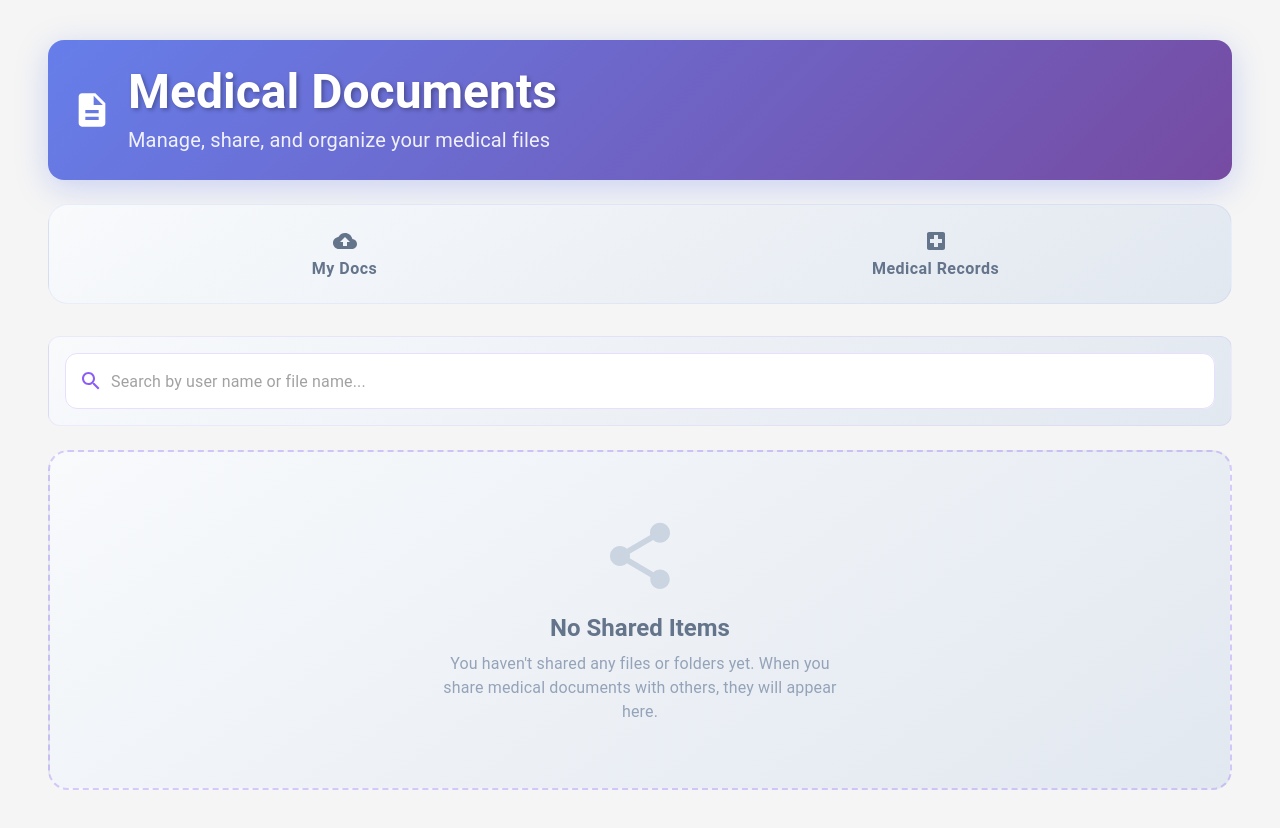
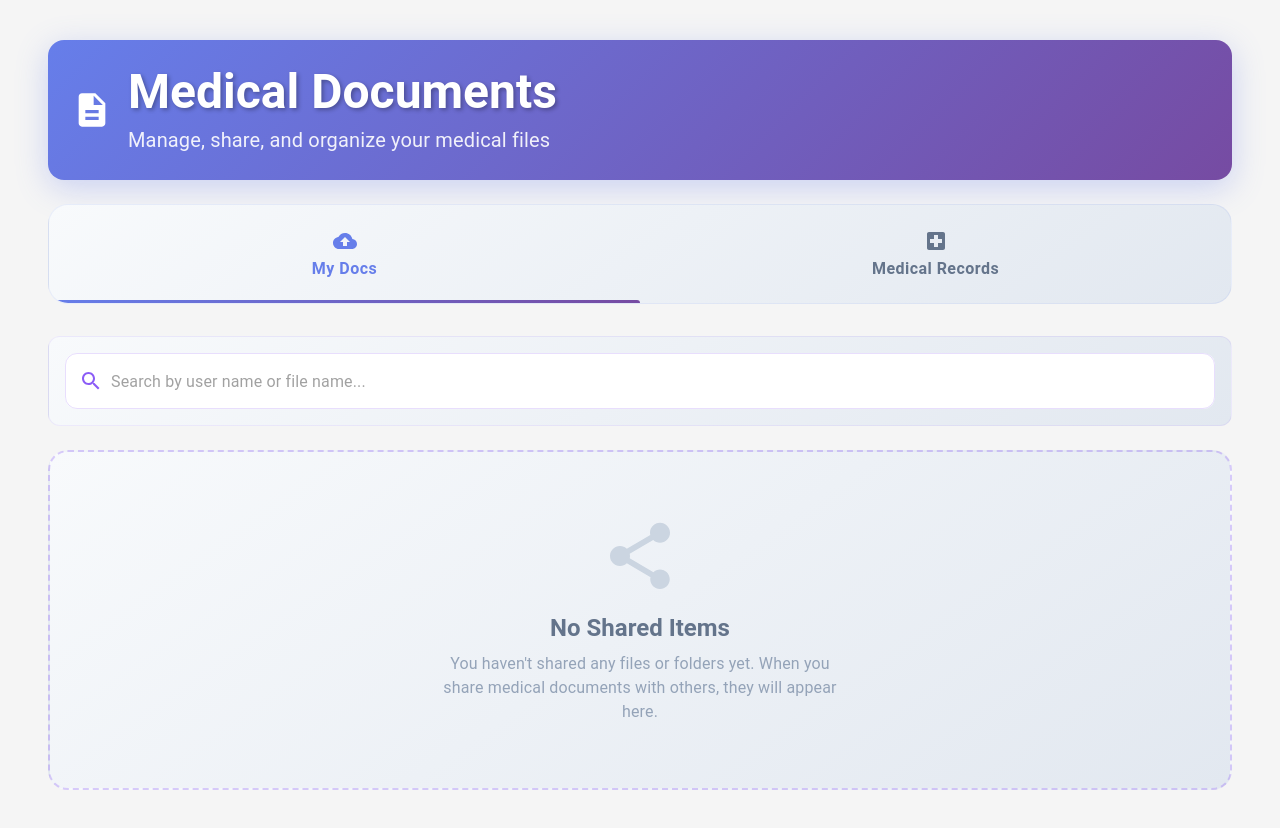
Before and after one commit to AmineMekki01/healthcare_management_platform, a React (Create React App) app in the folder frontend/: page /records/i-shared-with in a window 1280 px wide. Built offline with nearby package versions, Linux system fonts and the light colour scheme; sample sign-in values are in the browser's storage.

Commit message:
Fix S3 file sharing for filenames with special characters by URL encoding path segments

```diff
--- a/frontend/src/features/medical-records/components/Header.jsx
+++ b/frontend/src/features/medical-records/components/Header.jsx
@@ -34,27 +34,21 @@ function FileUploadHeader() {
 
   const activeView = getCurrentTab();
 
-  const getActiveTab = () => {
-    if (activeView === 'medical-records') return 1;
-    if (activeView === 'upload') return 2;
-    if (activeView === 'shared-with-me') return 3;
-    if (activeView === 'i-shared-with') return 4;
-    return 0;
-  };
-
   const getVisibleTabs = () => {
     const baseTabs = [
       {
         icon: <CloudUploadIcon sx={{ mb: 1 }} />,
         label: t('header.tabs.myDocs'),
         onClick: () => navigate('/records'),
-        description: t('header.tabs.myDocsDescription')
+        description: t('header.tabs.myDocsDescription'),
+        value: 'my-docs'
       },
       {
         icon: <MedicalIcon sx={{ mb: 1 }} />,
         label: t('header.tabs.medicalRecords'),
         onClick: () => navigate('medical-records'),
-        description: t('header.tabs.medicalRecordsDescription')
+        description: t('header.tabs.medicalRecordsDescription'),
+        value: 'medical-records'
       },
     ];
 
@@ -64,7 +58,15 @@ function FileUploadHeader() {
           icon: <ShareIcon sx={{ mb: 1 }} />,
           label: t('header.tabs.uploadShare'),
           onClick: () => navigate('upload'),
-          description: t('header.tabs.uploadShareDescription')
+          description: t('header.tabs.uploadShareDescription'),
+          value: 'upload'
+        },
+        {
+          icon: <FolderSharedIcon sx={{ mb: 1 }} />,
+          label: t('header.tabs.sharedWithMe'),
+          onClick: () => navigate('shared-with-me'),
+          description: t('header.tabs.sharedWithMeDescription'),
+          value: 'shared-with-me'
         }
       );
     }
@@ -72,21 +74,22 @@ function FileUploadHeader() {
     if (userType === 'doctor' || userType === 'receptionist' || userType === 'patient') {
       baseTabs.push(
         {
-          icon: <FolderSharedIcon sx={{ mb: 1 }} />,
-          label: t('header.tabs.sharedWithMe'),
-          onClick: () => navigate('shared-with-me'),
-          description: t('header.tabs.sharedWithMeDescription')
-        },
-        {
           icon: <ShareIcon sx={{ mb: 1 }} />,
           label: t('header.tabs.iSharedWith'),
           onClick: () => navigate('i-shared-with'),
-          description: t('header.tabs.iSharedWithDescription')
+          description: t('header.tabs.iSharedWithDescription'),
+          value: 'i-shared-with'
         }
       );
     }
 
     return baseTabs;
+  };
+
+  const getActiveTab = () => {
+    const tabs = getVisibleTabs();
+    const activeIndex = tabs.findIndex(tab => tab.value === activeView);
+    return activeIndex >= 0 ? activeIndex : 0;
   };
 
   return (
```
Also changed, not shown: 2 other files (tests, documents, lock files or other folders).
